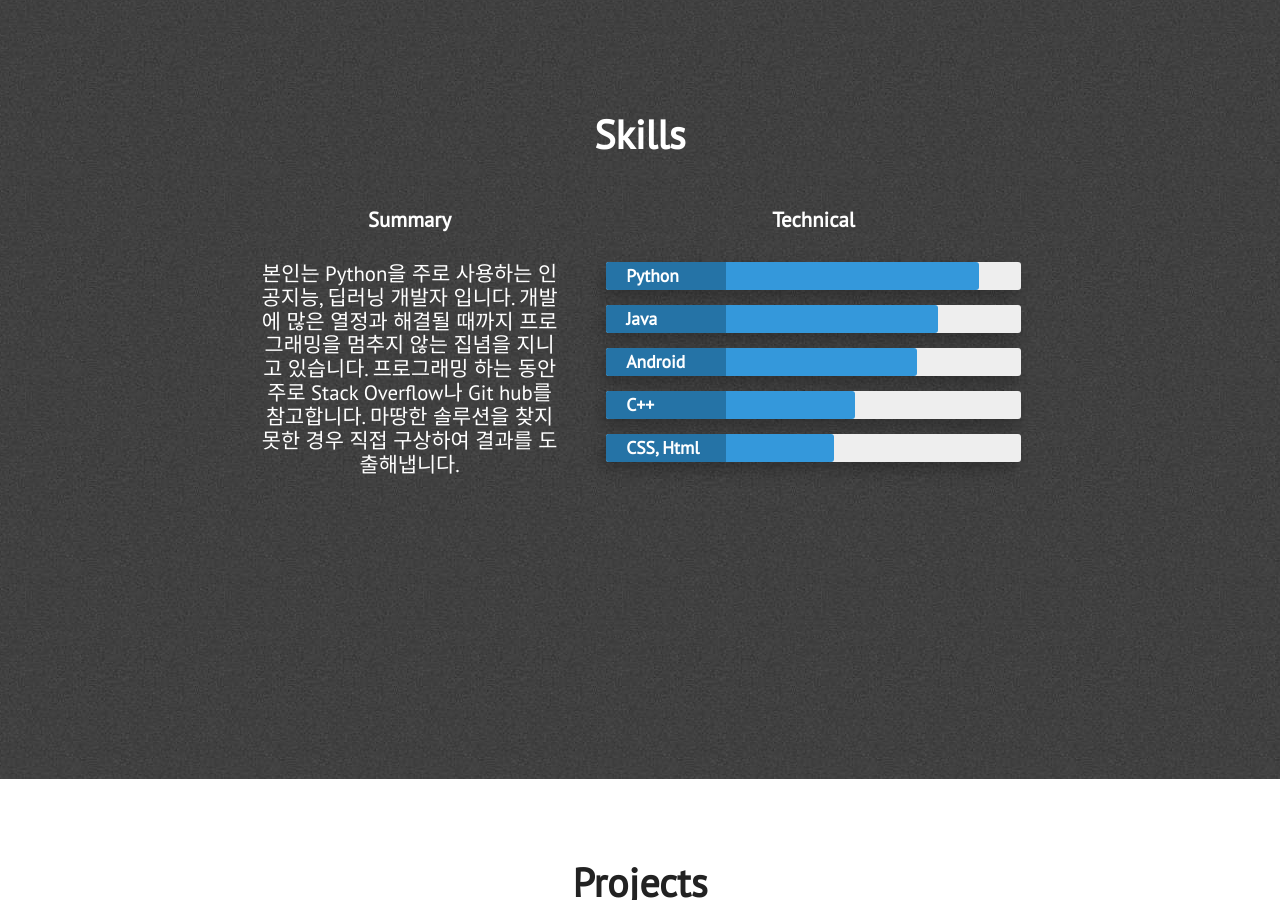
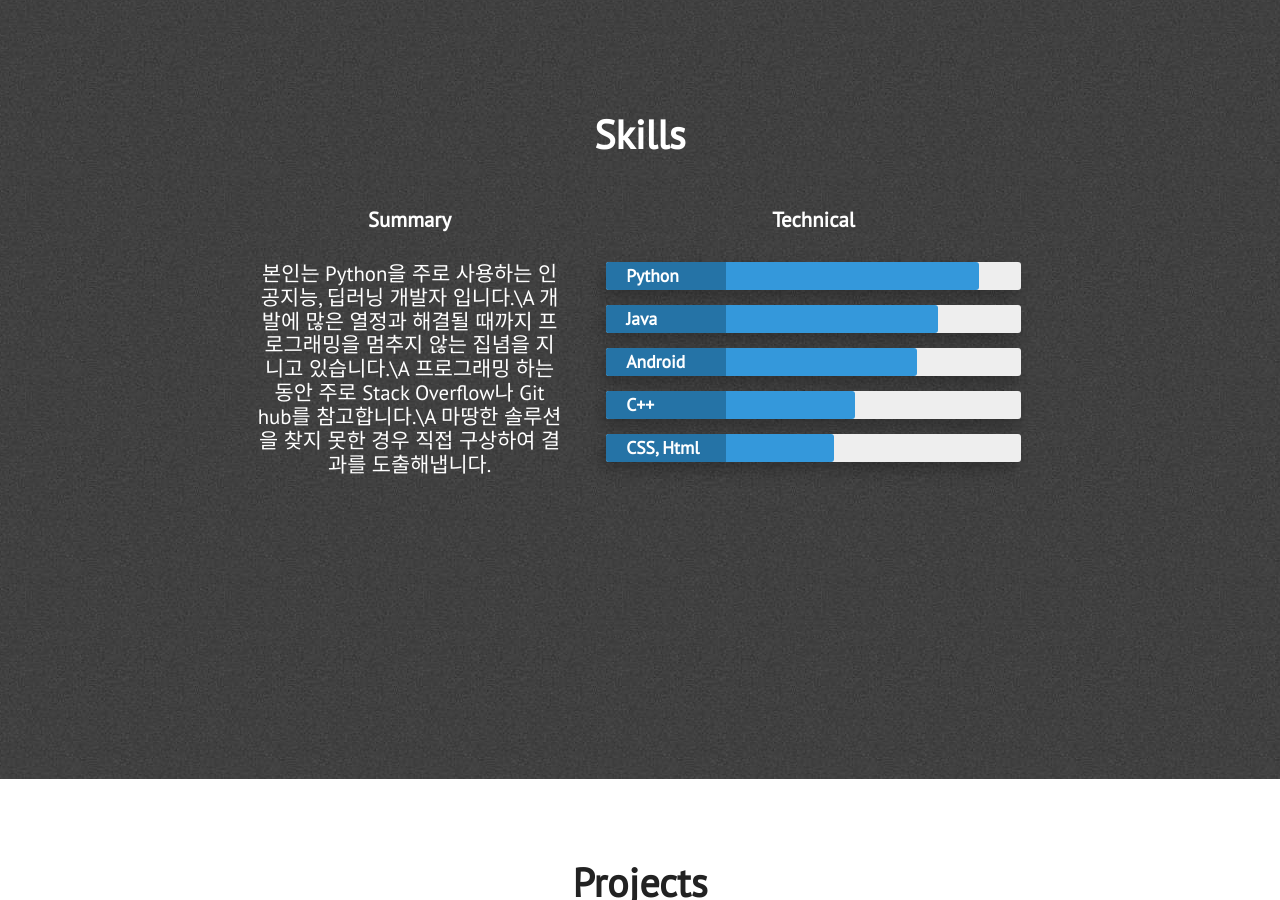
Before and after one commit to SongChaeYoung98/SongChaeYoung98.github.io, a Jekyll site: the page built from index.html, in a window 1280 px wide and 900 px high, scrolled down 2121 px. Built offline with Jekyll 4.4.1, drawn with Linux system fonts in a browser that asks for light colours; nearby versions of some CDN libraries.

```diff
--- a/_includes/skills.html
+++ b/_includes/skills.html
@@ -8,9 +8,9 @@
                 <div class="what-i-do">
                     <h3 class="center-align skills-subsection">Summary</h3>
                     <p class="paragraph-text center-align">
-                        본인는 Python을 주로 사용하는 인공지능, 딥러닝 개발자 입니다.
-                        개발에 많은 열정과 해결될 때까지 프로그래밍을 멈추지 않는 집념을 지니고 있습니다.
-                        프로그래밍 하는 동안 주로 Stack Overflow나 Git hub를 참고합니다.
+                        본인는 Python을 주로 사용하는 인공지능, 딥러닝 개발자 입니다.\A
+                        개발에 많은 열정과 해결될 때까지 프로그래밍을 멈추지 않는 집념을 지니고 있습니다.\A
+                        프로그래밍 하는 동안 주로 Stack Overflow나 Git hub를 참고합니다.\A
                         마땅한 솔루션을 찾지 못한 경우 직접 구상하여 결과를 도출해냅니다.
                     </p>
                 </div>
```
